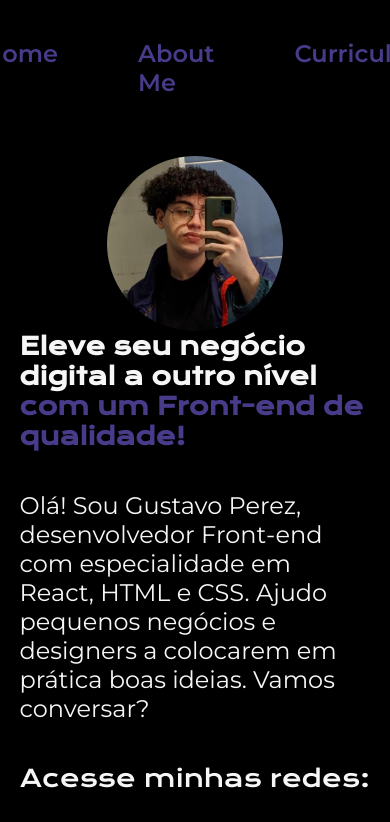
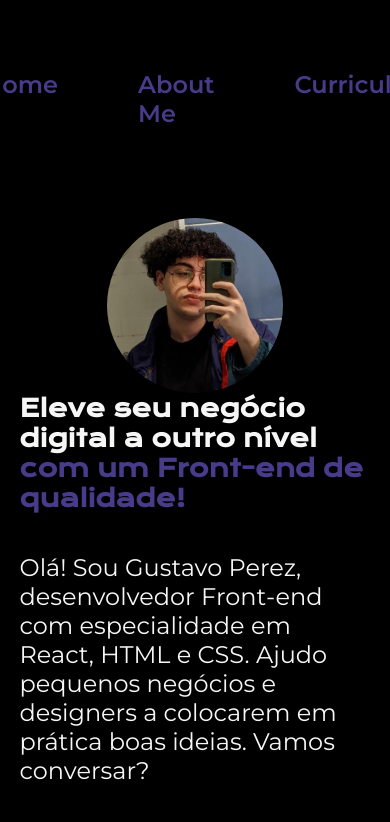
Before and after one commit to giustt/portfolio-alura, a plain HTML site: page index.html in a window 390 px wide. Shown: the top 822 px of the page. Drawn offline with nearby package versions, Linux system fonts and the light colour scheme.

Commit message:
Atualizando o Header

```diff
--- a/assets/css/style.css
+++ b/assets/css/style.css
@@ -136,6 +136,10 @@ body {
         padding: 10%;
     }
 
+        .header__menu{
+        padding: 10%;
+    }
+
     .header__menu{
         justify-content: center;
     }
```
